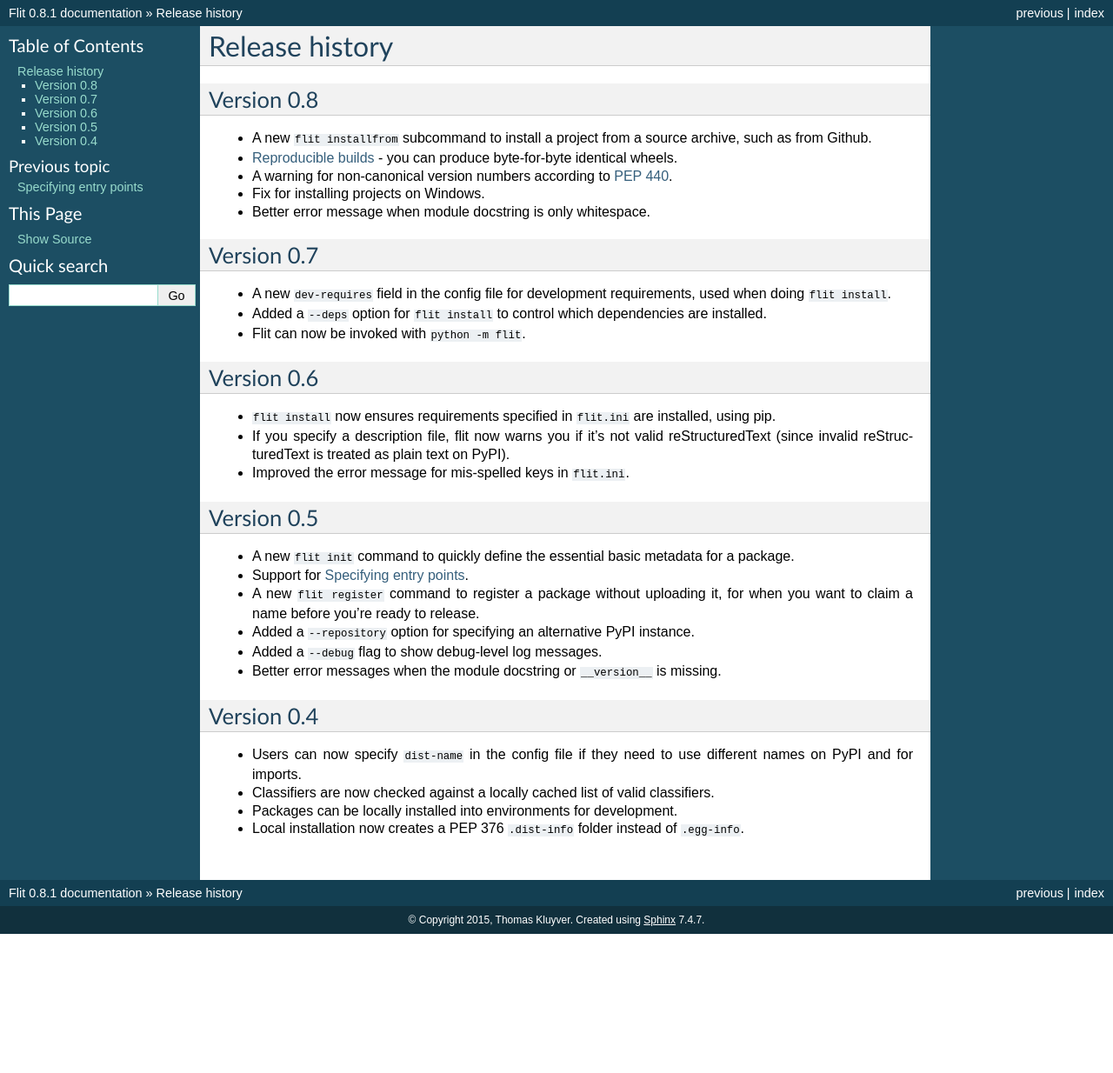
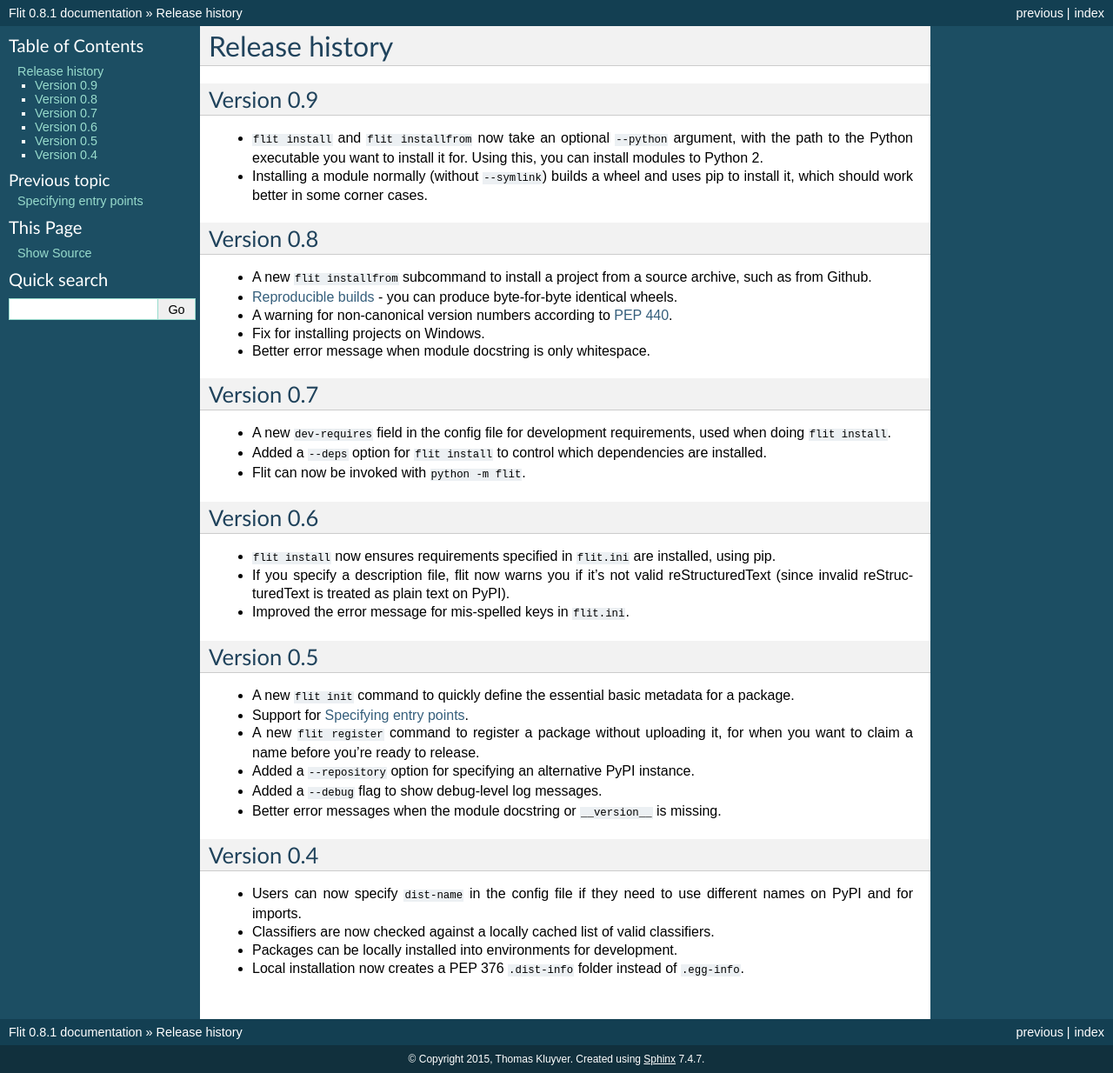
Before and after one commit to pypa/flit, a Sphinx documentation site: the page built from doc/history.rst, in a window 1280 px wide. Shown: the whole page at 87% size. Built offline with Sphinx 7.4.7, drawn with Linux system fonts in a browser that asks for light colours; before the commit the page ends 1074 px from its top, so only the background shows below that.

Commit message:
Release notes for version 0.9

```diff
--- a/doc/history.rst
+++ b/doc/history.rst
@@ -1,5 +1,14 @@
 Release history
 ===============
+
+Version 0.9
+-----------
+
+- ``flit install`` and ``flit installfrom`` now take an optional ``--python`` argument,
+  with the path to the Python executable you want to install it for.
+  Using this, you can install modules to Python 2.
+- Installing a module normally (without ``--symlink``) builds a wheel and uses
+  pip to install it, which should work better in some corner cases.
 
 Version 0.8
 -----------
```
